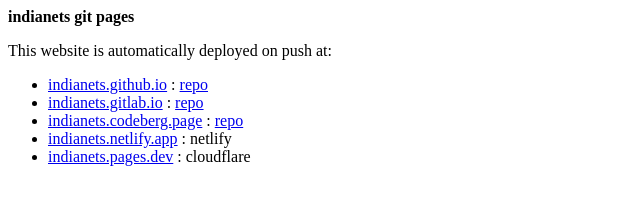
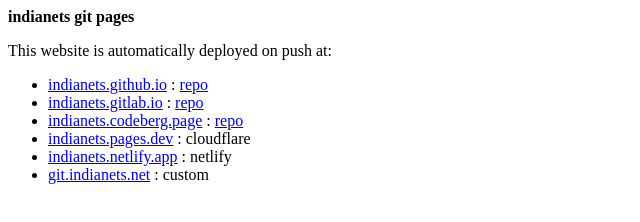
Before and after one commit to indianets/indianets.github.io, a plain HTML site: page index.html in a window 1280 px wide. Shown: the whole page, without its empty margins (0-640 px from the left). Drawn offline with Linux system fonts and the light colour scheme.

Commit message:
add custom target

```diff
--- a/index.html
+++ b/index.html
@@ -13,11 +13,14 @@
   <li><a href="https://indianets.codeberg.page">indianets.codeberg.page</a> :
     <a href="https://codeberg.org/indianets/pages.git">repo</a>
   </li>
+  <li><a href="https://indianets.pages.dev">indianets.pages.dev</a> :
+    cloudflare
+  </li>
   <li><a href="https://indianets.netlify.app">indianets.netlify.app</a> :
     netlify
   </li>
-  <li><a href="https://indianets.pages.dev">indianets.pages.dev</a> :
-    cloudflare
+  <li><a href="https://git.indianets.net">git.indianets.net</a> :
+    custom
   </li>
 </ul>
 </p>
```
